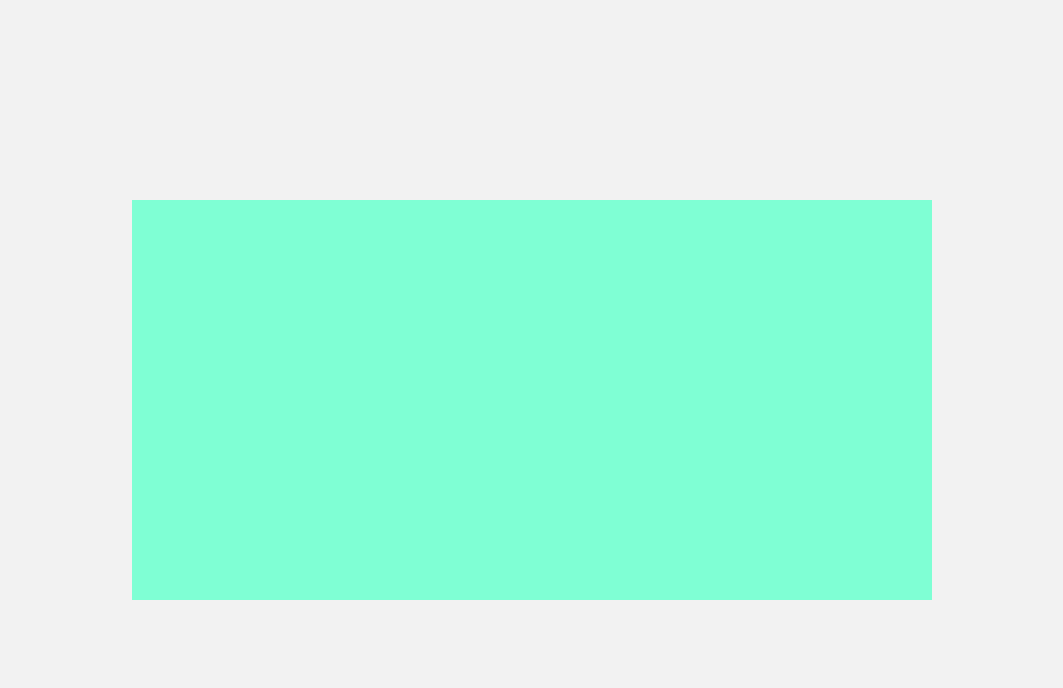
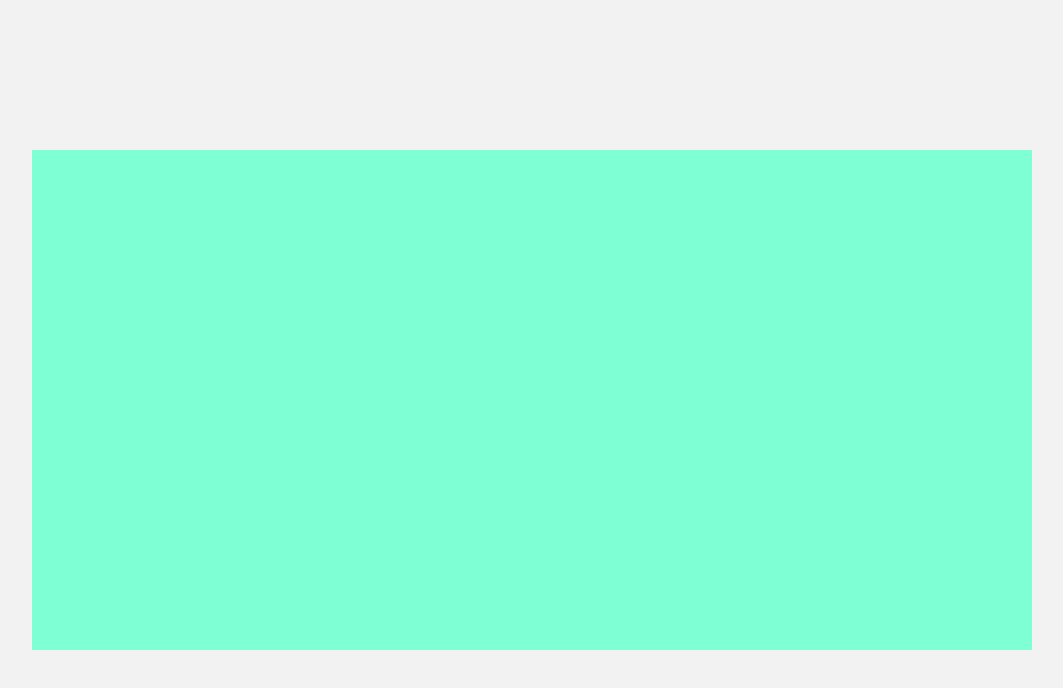
Before and after one commit to kisslautaro/3-column-preview-card-component, a plain HTML site: page 3 Column Preview Card Component Main/index.html in a window 1280 px wide. Shown: the whole page, without its empty margins (108-1171 px from the left). Drawn offline with Linux system fonts and the light colour scheme.

Commit message:
Add files via upload

```diff
--- a/3 Column Preview Card Component Main/CSS/style.css
+++ b/3 Column Preview Card Component Main/CSS/style.css
@@ -48,7 +48,7 @@ body{
 
 
 .container{
-    width: 80rem;
-    height: 40rem;
+    width: 100rem;
+    height: 50rem;
     background-color: aquamarine;
 }
```
